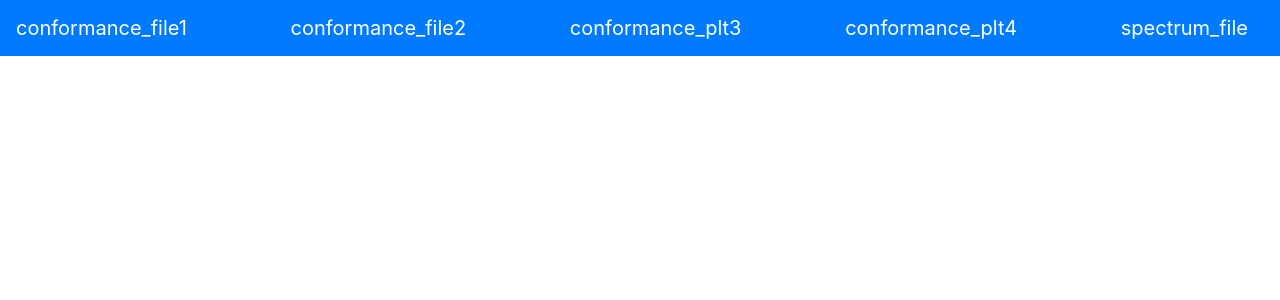
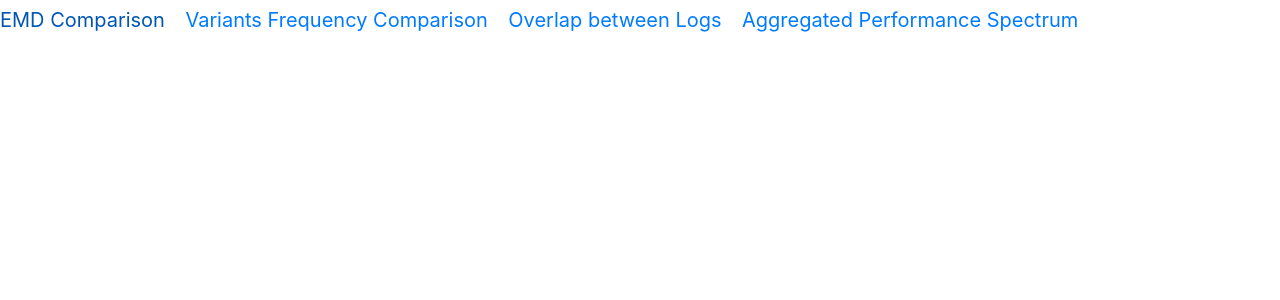
Before and after one commit to mbafrani/VisualComparison2EventLogs, a Flask app: page /comparison.html in a window 1280 px wide. Shown: the top 300 px of the page. Run offline with Flask 2, Linux system fonts and the light colour scheme; data that the repository does not hold is empty; some libraries are stand-ins or nearby versions.

Commit message:
some change
some change

```diff
--- a/templates/comparison.html
+++ b/templates/comparison.html
@@ -1,6 +1,6 @@
 <html>
     <head>
-		<title>??? - Comparison Page</title>
+		<title>Interactive Business Process Comparison Using Conformance and Performance Insights - Main Page</title>
         <script type="text/javascript" src="static/jquery.min.js"></script>
         <script type="text/javascript" src="static/bootstrap.min.js"></script>
         <link rel="stylesheet" href="static/bootstrap.min.css" />
@@ -8,23 +8,32 @@
         <link rel="stylesheet" href="static/bootstrap-reboot.min.css" />
     </head>
     <body>
-		<nav class="navbar navbar-dark bg-primary fixed-top">
-		  <a class="navbar-brand" href="javascript:showDiv('conformance_file1')">conformance_file1</a>
-		  <a class="navbar-brand" href="javascript:showDiv('conformance_file2')">conformance_file2</a>
-		  <a class="navbar-brand" href="javascript:showDiv('conformance_plt3')">conformance_plt3</a>
-		  <a class="navbar-brand" href="javascript:showDiv('conformance_plt4')">conformance_plt4</a>
-		  <a class="navbar-brand" href="javascript:showDiv('spectrum_file')">spectrum_file</a>
-		</nav>
-		<iframe id="conformance_file1" src="#" style="width: 100%; height: 90%; display: none">
-		</iframe><br />
-		<iframe id="conformance_file2" src="#" style="width: 100%; height: 90%; display: none">
-		</iframe><br />
-		<iframe id="conformance_plt3" src="#" style="width: 100%; height: 90%; display: none">
-		</iframe><br />
-		<iframe id="conformance_plt4" src="#" style="width: 100%; height: 90%; display: none">
-		</iframe><br />
-		<iframe id="spectrum_file" src="#" style="width: 100%; height: 90%; display: none">
-		</iframe><br />
+		<span>
+		  <a class="navbar-brand" href="javascript:showDiv('conformance_file1')">EMD Comparison</a>
+		  <a class="navbar-brand" href="javascript:showDiv('conformance_file2')">Variants Frequency Comparison</a>
+		  <a class="navbar-brand" href="javascript:showDiv('conformance_plt4')">Overlap between Logs</a>
+		  <a class="navbar-brand" href="javascript:showDiv('spectrum_file')">Aggregated Performance Spectrum</a>
+		</span>
+		<div id="conformance_file1" style="display: none">
+		<iframe id="conformance_file1A" src="#" style="width: 100%; height: 90%;" scrolling="yes">
+		</iframe>
+		</div>
+		<div id="conformance_file2" style="display: none">
+		<iframe id="conformance_file2A" src="#" style="width: 100%; height: 90%;" scrolling="yes">
+		</iframe>
+		</div>
+		<div id="conformance_plt3" style="display: none">
+		<iframe id="conformance_plt3A" src="#" style="width: 100%; height: 90%;"  scrolling="yes">
+		</iframe>
+		</div>
+		<div id="conformance_plt4" style="display: none">
+		<iframe id="conformance_plt4A" src="#" style="width: 100%; height: 90%;"  scrolling="yes">
+		</iframe>
+		</div>
+		<div id="spectrum_file" style="display: none">
+		<iframe id="spectrum_fileA" src="#" style="width: 100%; height: 90%;"  scrolling="yes">
+		</iframe>
+		</div>
 		<script type="text/javascript">
         var parseQueryString = function() {
 
@@ -64,11 +73,11 @@
 			console.log(targetUrl);
 
 			$.get(targetUrl, function(data) {
-				document.getElementById("conformance_file1").src = data["conformance_file1"];
-				document.getElementById("conformance_file2").src = data["conformance_file2"];
-				document.getElementById("conformance_plt3").src = data["conformance_plt3"];
-				document.getElementById("conformance_plt4").src = data["conformance_plt4"];
-				document.getElementById("spectrum_file").src = data["spectrum_file"];
+				document.getElementById("conformance_file1A").src = data["conformance_file1"];
+				document.getElementById("conformance_file2A").src = data["conformance_file2"];
+				document.getElementById("conformance_plt3A").src = data["conformance_plt3"];
+				document.getElementById("conformance_plt4A").src = data["conformance_plt4"];
+				document.getElementById("spectrum_fileA").src = data["spectrum_file"];
 				showDiv("conformance_file1");
 			});
 		</script>
```
Also changed, not shown: templates/upload.html (+6 -2 lines).
